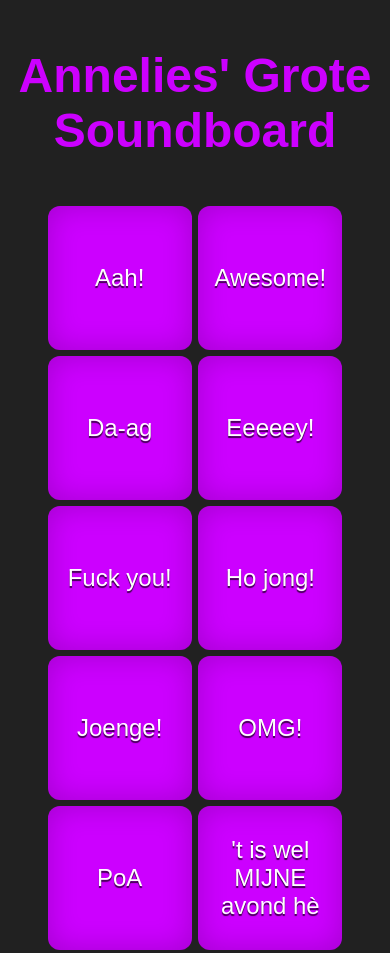
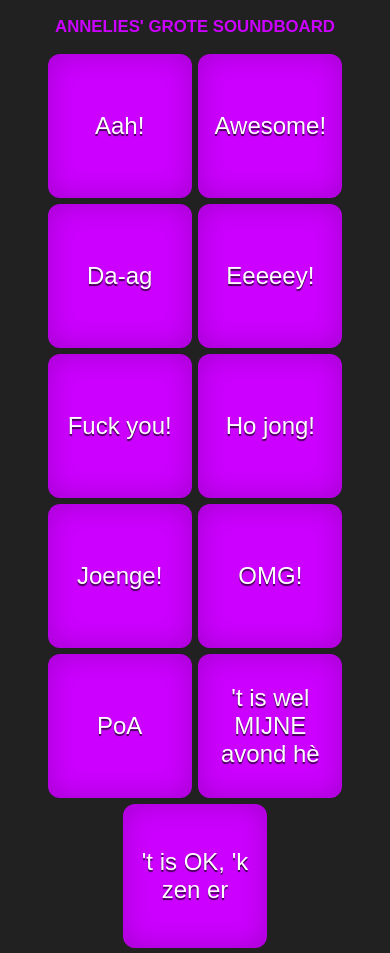
Before and after one commit to gillesv/annelies, a plain HTML site: page index.html in a window 390 px wide. Shown: the top 953 px of the page. Drawn offline with Linux system fonts and the light colour scheme.

Commit message:
a little styling goes a long way

```diff
--- a/css/annelies.css
+++ b/css/annelies.css
@@ -77,6 +77,11 @@ h1 {
 }
 
 @media screen and (max-width:800px) {
+	h1 {
+		font-size: .7em;
+		text-transform: uppercase;
+	}
+
 	#pads li {
 		width: 6em;
 		height: 6em;
```
